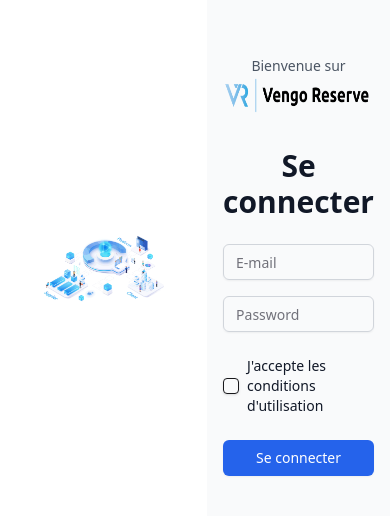
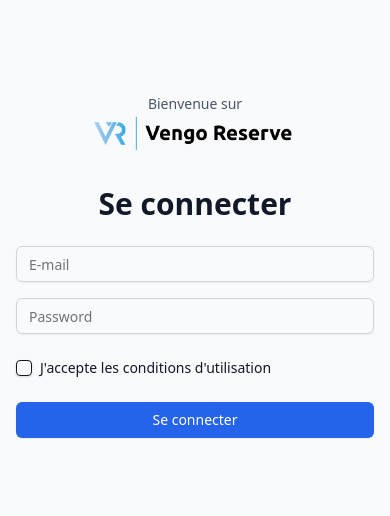
Before and after one commit to mybatit/xfront, a React (Vite) app: page /login in a window 390 px wide. Shown: the part 156-672 px from the top of the page. Built offline with nearby package versions, Linux system fonts and the light colour scheme.

Commit message:
ajouter login page responsive ✨

```diff
--- a/src/pages/Authentication/Login.tsx
+++ b/src/pages/Authentication/Login.tsx
@@ -14,7 +14,6 @@ export default function SignUpPage() {
   const [loading, setLoading] = useState(false);
 
   const navigate = useNavigate();
-
   const { toast } = useToast();
 
   const handleSubmit = async (e: React.FormEvent) => {
@@ -69,14 +68,12 @@ export default function SignUpPage() {
   }
 
   return (
-    <div className="flex min-h-screen bg-gray-50">
-      <div className="flex-1 flex items-center justify-center p-10 bg-white">
+    <div className="flex flex-col md:flex-row min-h-screen bg-gray-50">
+      <div className="flex-1 hidden md:flex items-center justify-center p-10 bg-white">
         <img
           src="/images/640.gif"
           alt="3D illustration of data and cloud computing elements"
-          width={600}
-          height={600}
-          className="max-w-full h-auto"
+          className="max-w-full h-auto w-[300px] md:w-[600px]"
         />
       </div>
       <div className="flex-1 flex items-center justify-center">
@@ -87,15 +84,14 @@ export default function SignUpPage() {
               <img
                 src="/Vengo-reserve.png"
                 alt="Praxedo Logo"
-                width={200}
-                height={50}
                 className="h-10 mx-auto"
               />
             </p>
-
           </div>
           <form className="mt-8 space-y-6" onSubmit={handleSubmit}>
-          <h2 className="text-3xl text-center font-bold text-gray-900">Se connecter</h2>
+            <h2 className="text-3xl text-center font-bold text-gray-900">
+              Se connecter
+            </h2>
 
             <div className="space-y-4">
               <div>
@@ -108,7 +104,7 @@ export default function SignUpPage() {
                   type="email"
                   autoComplete="email"
                   required
-                  className="appearance-none relative block w-full px-3 py-2 border border-gray-300 placeholder-gray-500 text-gray-900 rounded-md focus:outline-none focus:ring-blue-500 focus:border-blue-500 focus:z-10 sm:text-sm"
+                  className="relative block w-full px-3 py-2 border border-gray-300 rounded-md placeholder-gray-500 focus:outline-none focus:ring-blue-500 focus:border-blue-500 sm:text-sm"
                   placeholder="E-mail"
                   value={email}
                   onChange={(e) => setEmail(e.target.value)}
@@ -124,7 +120,7 @@ export default function SignUpPage() {
                   type="password"
                   autoComplete="current-password"
                   required
-                  className="appearance-none relative block w-full px-3 py-2 border border-gray-300 placeholder-gray-500 text-gray-900 rounded-md focus:outline-none focus:ring-blue-500 focus:border-blue-500 focus:z-10 sm:text-sm"
+                  className="relative block w-full px-3 py-2 border border-gray-300 rounded-md placeholder-gray-500 focus:outline-none focus:ring-blue-500 focus:border-blue-500 sm:text-sm"
                   placeholder="Password"
                   value={password}
                   onChange={(e) => setPassword(e.target.value)}
@@ -152,7 +148,7 @@ export default function SignUpPage() {
               {loading ? (
                 <Button
                   disabled
-                  className="w-full flex justify-center py-2 px-4 border border-transparent rounded-md shadow-sm text-sm font-medium text-white bg-blue-600 hover:bg-blue-700 focus:outline-none focus:ring-2 focus:ring-offset-2 focus:ring-blue-500"
+                  className="w-full flex justify-center py-2 px-4 rounded-md shadow-sm text-sm font-medium text-white bg-blue-600 hover:bg-blue-700 focus:outline-none focus:ring-2 focus:ring-offset-2 focus:ring-blue-500"
                 >
                   <Loader2 className="mr-2 h-4 w-4 animate-spin" />
                   Please wait
@@ -160,7 +156,7 @@ export default function SignUpPage() {
               ) : (
                 <Button
                   type="submit"
-                  className="w-full flex justify-center py-2 px-4 border border-transparent rounded-md shadow-sm text-sm font-medium text-white bg-blue-600 hover:bg-blue-700 focus:outline-none focus:ring-2 focus:ring-offset-2 focus:ring-blue-500"
+                  className="w-full flex justify-center py-2 px-4 rounded-md shadow-sm text-sm font-medium text-white bg-blue-600 hover:bg-blue-700 focus:outline-none focus:ring-2 focus:ring-offset-2 focus:ring-blue-500"
                 >
                   Se connecter
                 </Button>
```
